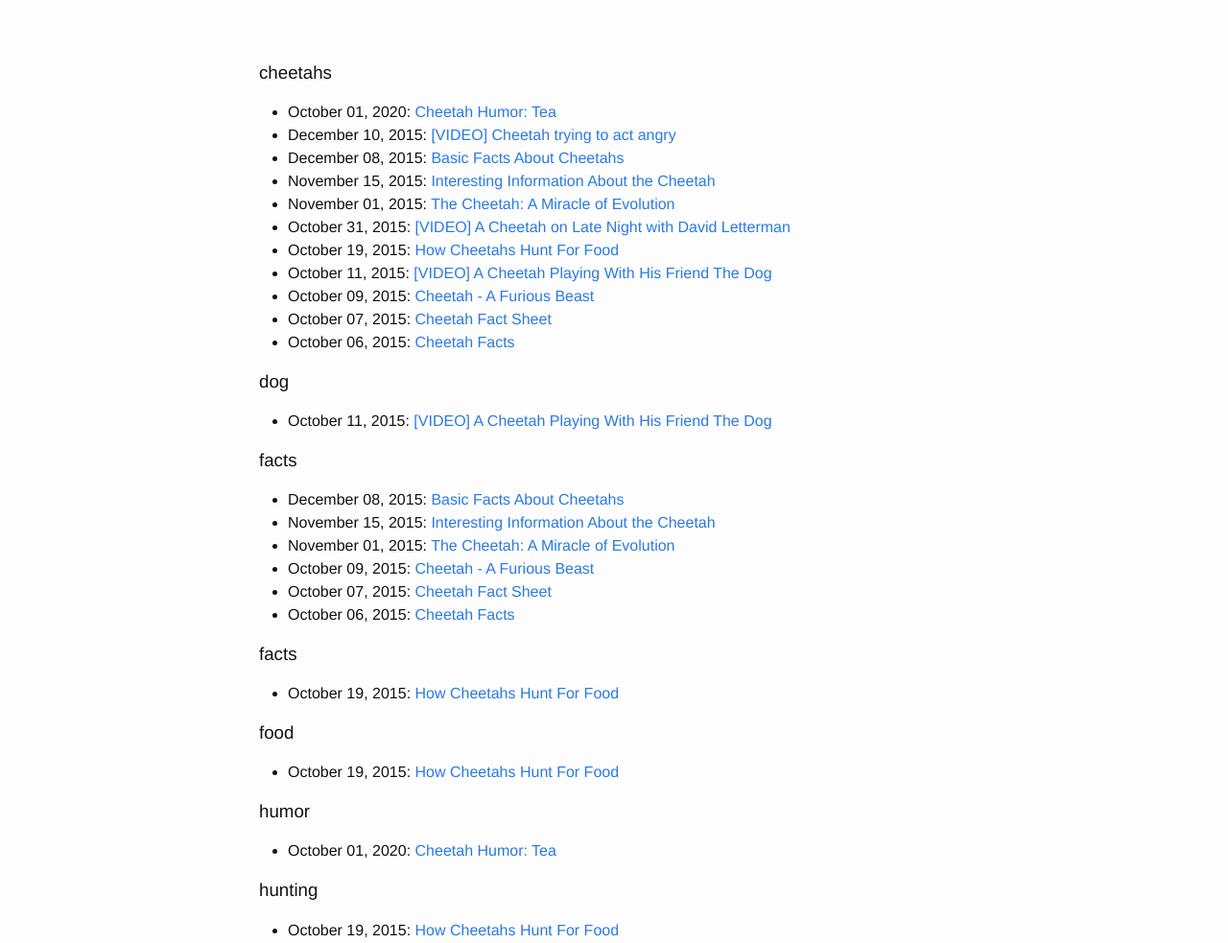
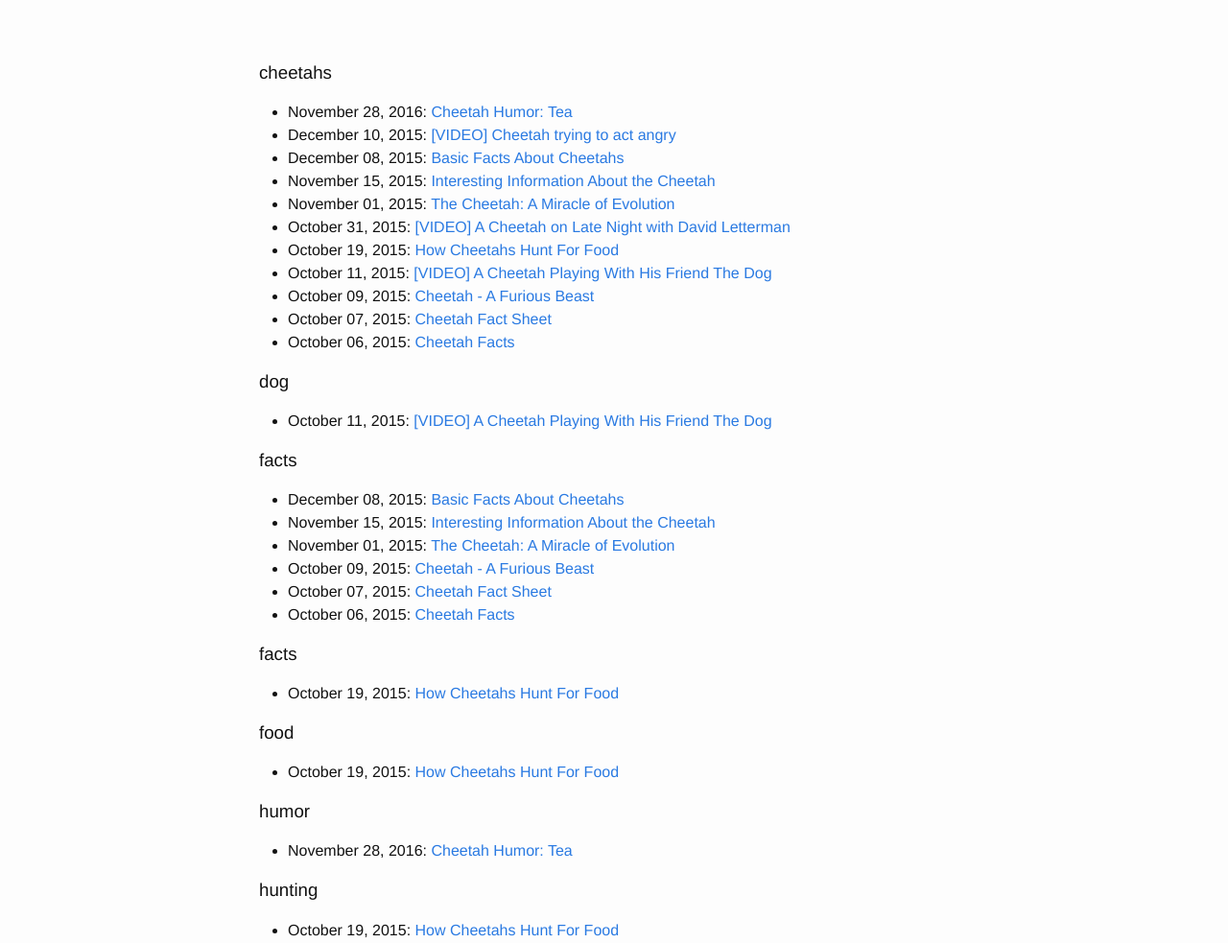
Before and after one commit to dmuth/dmuth.github.io, a Jekyll site: the page built from tags/index.html, in a window 1280 px wide. Shown: the part 567-1550 px from the top of the page at 96% size. Built offline with Jekyll 4.4.1, drawn with Linux system fonts in a browser that asks for light colours; comment, search, counter and statistics services are not loaded.

Commit message:
Added thumbnail and published post.

```diff
--- a/_posts/2016-11-01-cheetah-humor-tea.md
+++ b/_posts/2016-11-01-cheetah-humor-tea.md
@@ -2,10 +2,11 @@
 layout: post
 title:  "Cheetah Humor: Tea"
 categories: humor
-date:   2020-10-01 22:06:08
+date:   2016-11-28
 tags: cheetahs, humor
+image: cheetah-humor-tea-thumbnail.jpg
 ---
 
-Cheetahs think tea is pretty funny:
+Cheetahs think tea is pretty funny.
 
 {% include image.html img="cheetah-humor-tea.jpg" caption="I LOLed." %}
```
Also changed, not shown: assets/img/cheetah-humor-tea-thumbnail.jpg (added).
